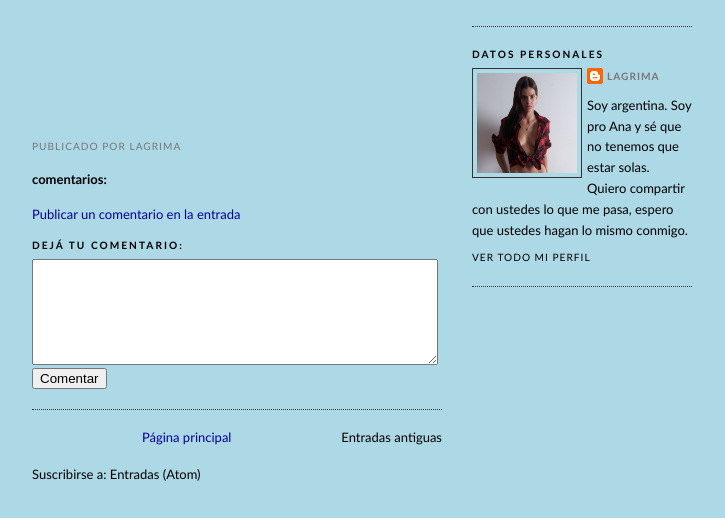
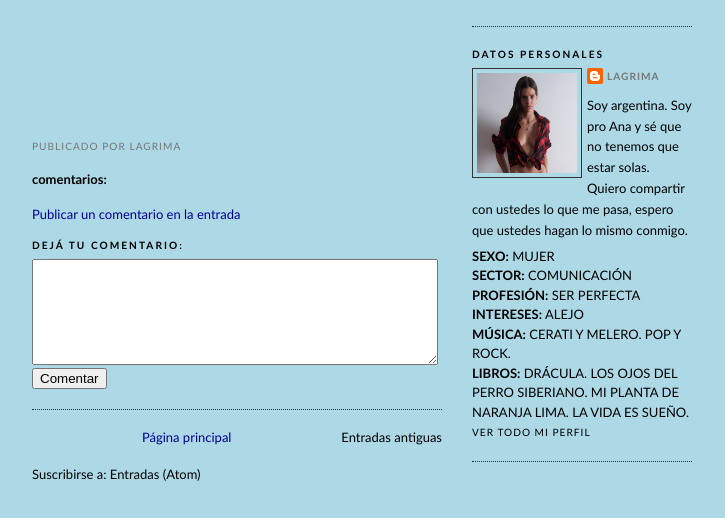
Before and after one commit to alegr/abzurdah, a plain HTML site: page blog/detalle.html in a window 1280 px wide. Shown: the part 106-624 px from the top of the page, without its empty margins (278-1003 px from the left). Drawn offline with Linux system fonts and the light colour scheme.

Commit message:
Added resources to index and profile detail

```diff
--- a/blog/css/main.css
+++ b/blog/css/main.css
@@ -299,3 +299,10 @@ text-align: center;
 h4 {
 	color: #000;
 }
+
+.profile-long {
+
+}.profile-long p {
+	padding: 0;
+	margin: 0;
+}
--- a/blog/detalle.html
+++ b/blog/detalle.html
@@ -204,6 +204,14 @@
                             <dd class='profile-textblock'>Soy argentina. Soy pro Ana y sé que no tenemos que estar solas. Quiero compartir con ustedes lo que me pasa, espero que ustedes hagan lo mismo conmigo.
                             </dd>
                         </dl>
+                        <div class="profile-long">
+                            <p><strong>SEXO:</strong> MUJER</p>
+                            <p><strong>SECTOR:</strong> COMUNICACIÓN</p>
+                            <p><strong>PROFESIÓN:</strong> SER PERFECTA</p>
+                            <p><strong>INTERESES:</strong> ALEJO</p>
+                            <p><strong>MÚSICA:</strong> CERATI Y MELERO. POP Y ROCK.</p>
+                            <p><strong>LIBROS:</strong> DRÁCULA. LOS OJOS DEL PERRO SIBERIANO. MI PLANTA DE NARANJA LIMA. LA VIDA ES SUEÑO.</p>
+                        </div>
                         <a class='profile-link' rel='author'>Ver todo mi perfil</a>
                         <div class='clear'></div>
                         <span class='widget-item-control'>
```
Also changed, not shown: azul.html (added, +9 -0 lines), blanco.html (added, +9 -0 lines), dialup.html (added, +11 -0 lines), index.html (+7 -0 lines), verde.html (added, +9 -0 lines), 1 other file.
